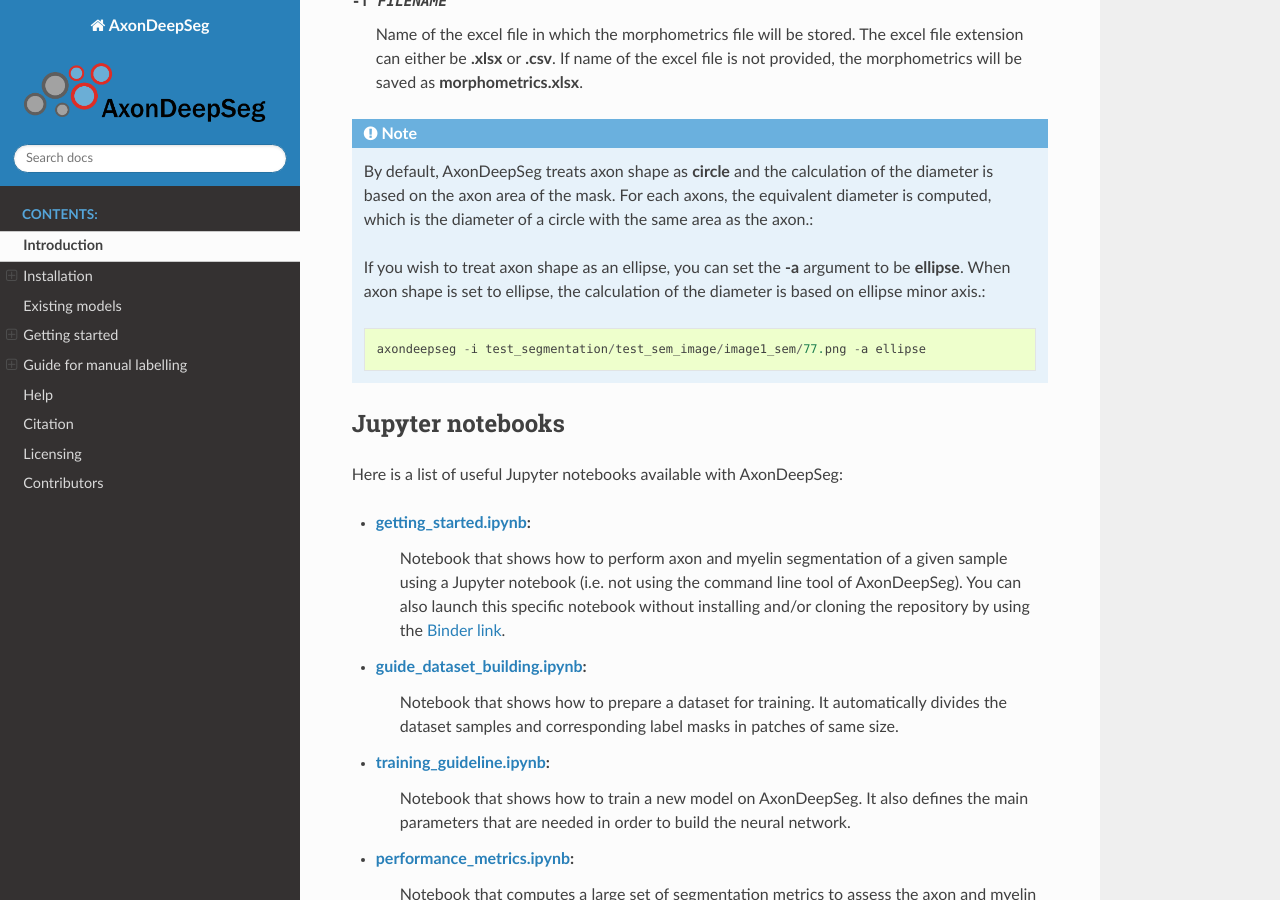
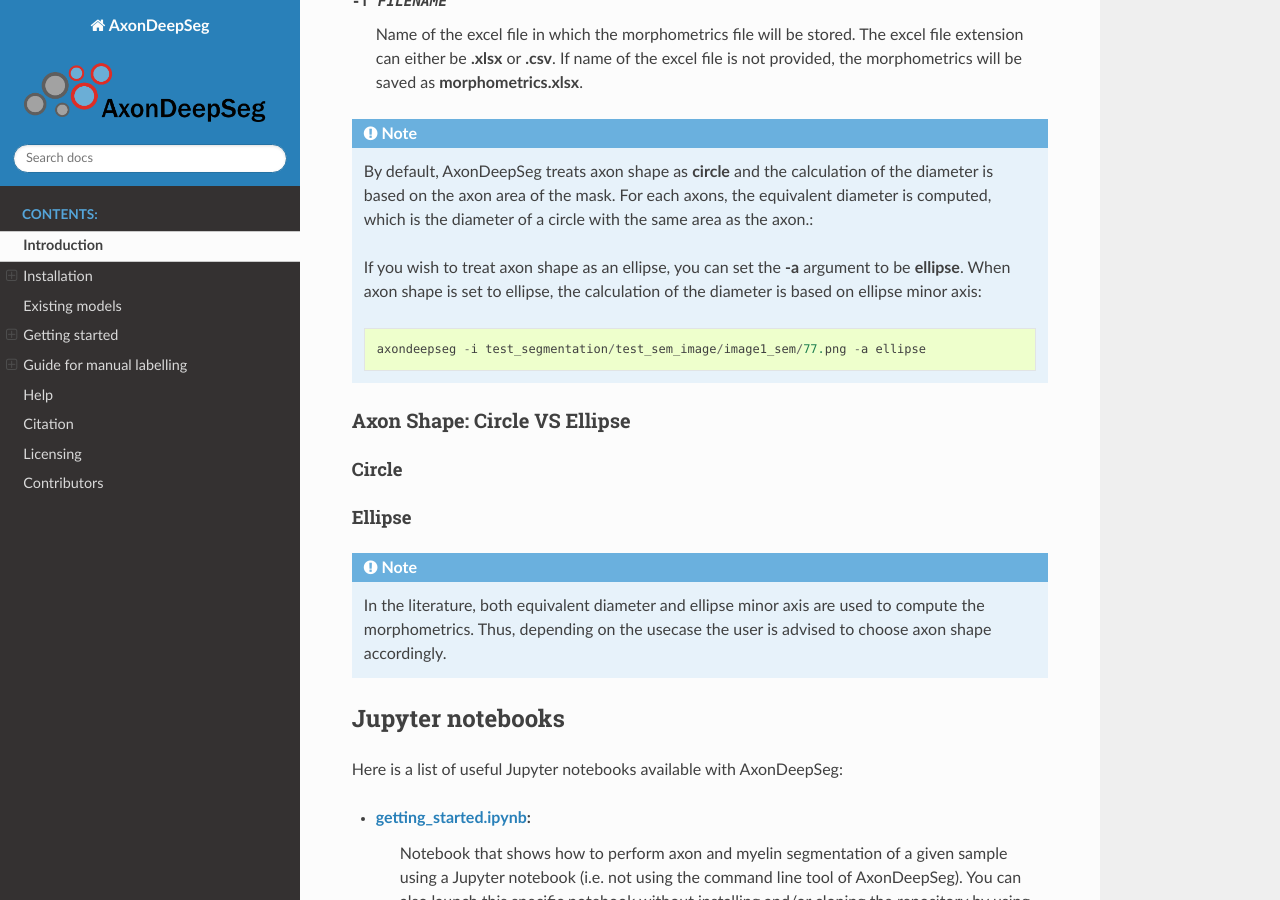
Before and after one commit to axondeepseg/axondeepseg, a Sphinx documentation site: the page built from docs/source/documentation.rst, in a window 1280 px wide and 900 px high, scrolled down 11540 px. Built offline with Sphinx 7.4.7 and the Read the Docs theme 2.0.0, drawn with Linux system fonts in a browser that asks for light colours.

Commit message:
Add a subsection comparing circle and ellipse as axon s shape

```diff
--- a/docs/source/documentation.rst
+++ b/docs/source/documentation.rst
@@ -346,12 +346,28 @@ The script to launch in called **axondeepseg_morphometrics**. It has several arg
 
 
 .. NOTE :: By default, AxonDeepSeg treats axon shape as **circle** and the calculation of the diameter is based on the axon area of the mask.
-           For each axons, the equivalent diameter is computed, which is the diameter of a circle with the same area as the axon.::
+           For each axons, the equivalent diameter is computed, which is the diameter of a circle with the same area as the axon.:
 
            If you wish to treat axon shape as an ellipse, you can set the  **-a** argument to be **ellipse**.
-           When axon shape is set to ellipse, the calculation of the diameter is based on ellipse minor axis.::
+           When axon shape is set to ellipse, the calculation of the diameter is based on ellipse minor axis::
 
             axondeepseg -i test_segmentation/test_sem_image/image1_sem/77.png -a ellipse
+
+Axon Shape: Circle VS Ellipse
+~~~~~~~~~~~~~~~~~~~~~~~~~~~~~
+
+Circle
+^^^^^^
+
+
+Ellipse
+^^^^^^^
+
+
+
+
+.. NOTE :: In the literature, both equivalent diameter and ellipse minor axis are used to compute the morphometrics.
+           Thus, depending on the usecase the user is advised to choose axon shape accordingly.
 
 
 Jupyter notebooks
```
